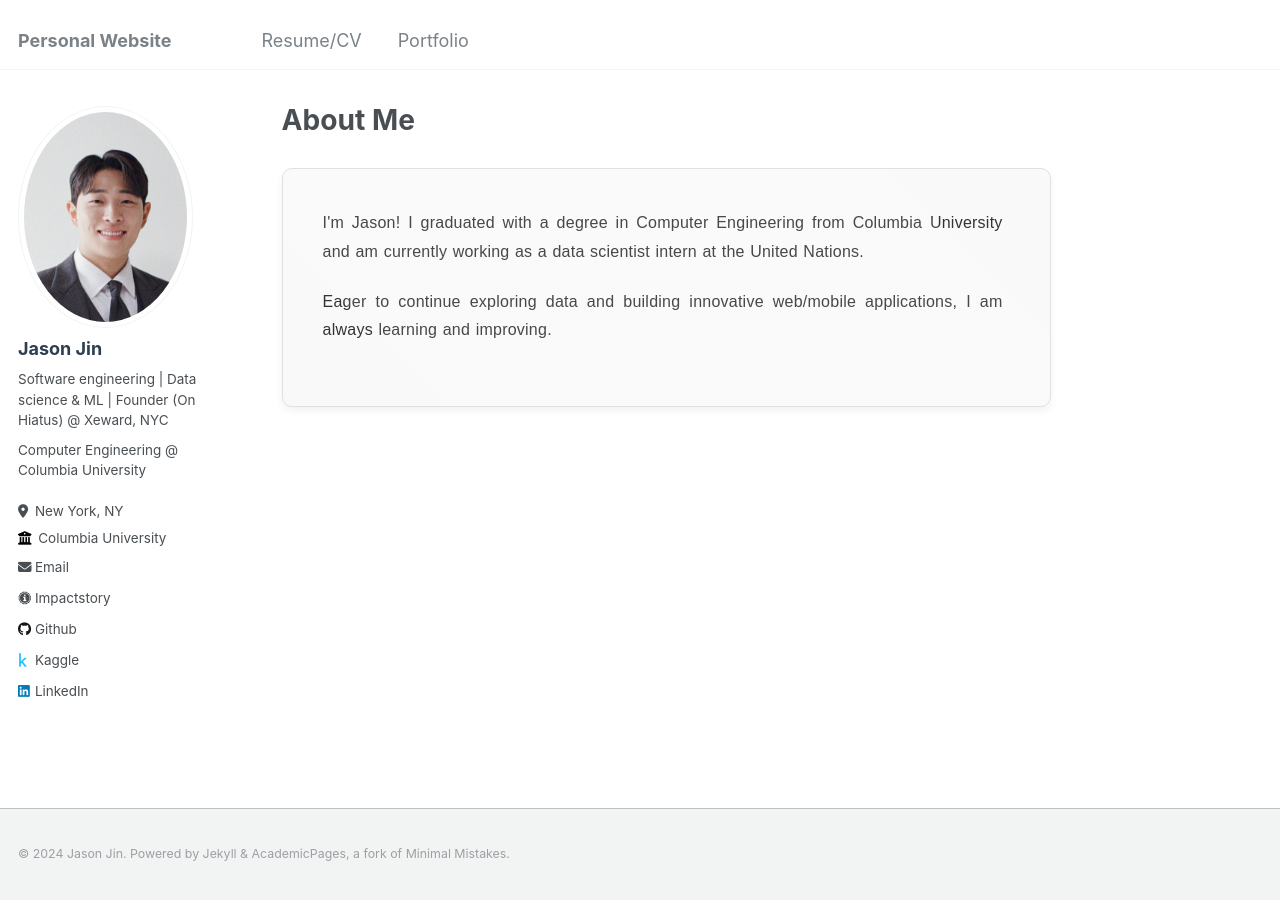
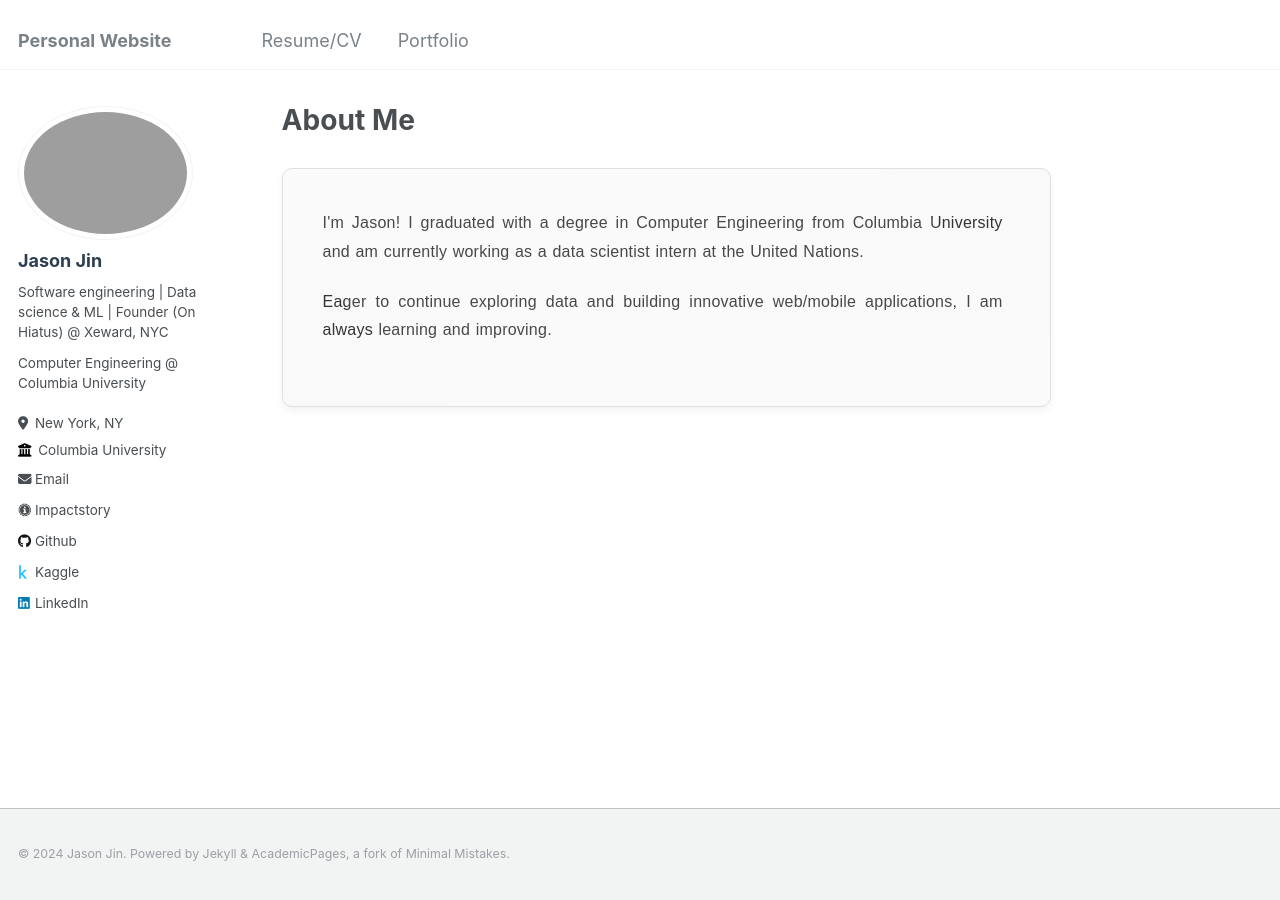
Before and after one commit to JasonHJJin/cv, a Jekyll site: the page built from _pages/about.md, in a window 1280 px wide. Built offline with Jekyll 4.4.1, drawn with Linux system fonts in a browser that asks for light colours; some web fonts are replaced.

Commit message:
took out profile image

```diff
--- a/_config.yml
+++ b/_config.yml
@@ -21,7 +21,7 @@ repository               : "JasonHJJin/cv"
 #               Additional customization can be done by editing /_includes/author-profile.html
 author:
   # Biographic information
-  avatar           : "profile.png"
+  avatar           :
   name             : "Jason Jin"
   pronouns         : "Software engineering | Data science & ML | Founder (On Hiatus) @ Xeward, NYC"
   bio              : "Computer Engineering @ Columbia University"
```
Also changed, not shown: images/profile.png (deleted).
